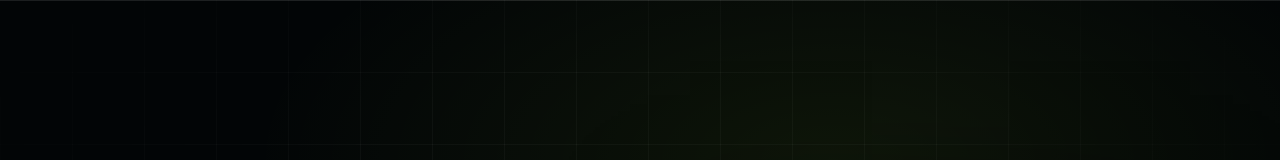
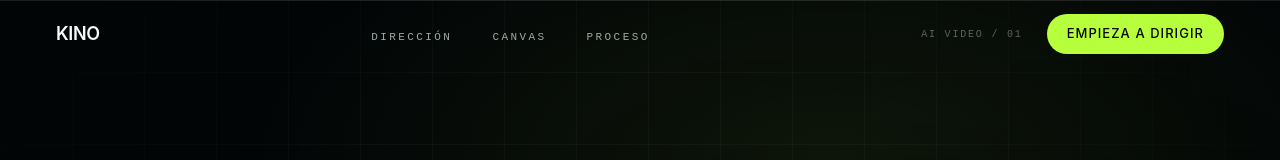
Before and after one commit to javieruncos/Kino-IA, a React (Vite) app: page / in a window 1280 px wide. Shown: the top 160 px of the page. Built offline with nearby package versions, Linux system fonts and the light colour scheme.

Commit message:
feat: agregar navbar cinematográfico a KINO

```diff
--- a/src/App.jsx
+++ b/src/App.jsx
@@ -1,4 +1,5 @@
 import Hero from "./components/sections/Hero.jsx";
+import Navbar from "./components/layout/Navbar.jsx";
 import ProductStatement from "./components/sections/ProductStatement.jsx";
 import AICanvas from "./components/sections/AICanvas.jsx";
 import FeatureStorytelling from "./components/sections/FeatureStorytelling.jsx";
@@ -7,6 +8,7 @@ import GenerationWorkflow from "./components/sections/GenerationWorkflow.jsx";
 function App() {
   return (
     <main className="min-h-screen bg-ink font-sans text-cream antialiased">
+      <Navbar />
       <Hero />
       <ProductStatement />
       <AICanvas />
--- /dev/null
+++ b/src/components/layout/Navbar.jsx
@@ -0,0 +1,136 @@
+import { useEffect, useState } from "react";
+import { motion, useReducedMotion } from "motion/react";
+
+const LINKS = [
+  { id: "direction", label: "DIRECCIÓN", href: "#direction" },
+  { id: "canvas", label: "CANVAS", href: "#canvas" },
+  { id: "process", label: "PROCESO", href: "#process" },
+];
+
+const CTA_LABEL = "EMPIEZA A DIRIGIR";
+const CTA_HREF = "#canvas";
+const META_LABEL = "AI VIDEO / 01";
+
+function useScrolled(threshold = 24) {
+  const [scrolled, setScrolled] = useState(false);
+
+  useEffect(() => {
+    const onScroll = () => {
+      setScrolled(window.scrollY > threshold);
+    };
+    onScroll();
+    window.addEventListener("scroll", onScroll, { passive: true });
+    return () => window.removeEventListener("scroll", onScroll);
+  }, [threshold]);
+
+  return scrolled;
+}
+
+export default function Navbar() {
+  const reduce = useReducedMotion();
+  const calm = Boolean(reduce);
+  const scrolled = useScrolled();
+  const [open, setOpen] = useState(false);
+
+  return (
+    <motion.header
+      initial={{ opacity: 0, y: calm ? 0 : -8 }}
+      animate={{ opacity: 1, y: 0 }}
+      transition={{ duration: calm ? 0 : 0.6, ease: "easeOut" }}
+      className={
+        scrolled || open
+          ? "fixed inset-x-0 top-0 z-50 border-b border-line bg-surface transition-colors duration-300"
+          : "fixed inset-x-0 top-0 z-50 border-b border-transparent bg-transparent transition-colors duration-300"
+      }
+    >
+      <div className="mx-auto flex h-[68px] w-full max-w-[1440px] items-center justify-between px-6 md:px-10 lg:px-14">
+        <span className="font-display text-lg font-semibold uppercase tracking-[-0.02em] text-cream">
+          KINO
+        </span>
+
+        <nav aria-label="Navegación principal" className="hidden lg:block">
+          <ul className="flex items-center gap-10">
+            {LINKS.map((link) => (
+              <li key={link.id}>
+                <a
+                  href={link.href}
+                  className="font-mono text-[11px] tracking-[0.22em] text-muted transition-colors hover:text-cream"
+                >
+                  {link.label}
+                </a>
+              </li>
+            ))}
+          </ul>
+        </nav>
+
+        <div className="hidden items-center gap-6 sm:flex">
+          <span
+            aria-hidden="true"
+            className="hidden font-mono text-[10px] tracking-[0.18em] text-white/35 lg:block"
+          >
+            {META_LABEL}
+          </span>
+          <a
+            href={CTA_HREF}
+            className="inline-flex items-center justify-center rounded-full bg-acid px-5 py-2.5 font-display text-[13px] font-medium uppercase tracking-[0.08em] text-ink transition-colors hover:bg-acid-hover"
+          >
+            {CTA_LABEL}
+          </a>
+        </div>
+
+        <button
+          type="button"
+          onClick={() => setOpen((value) => !value)}
+          aria-expanded={open}
+          aria-controls="kino-menu"
+          aria-label={open ? "Cerrar menú" : "Abrir menú"}
+          className="font-mono text-[11px] tracking-[0.22em] text-cream transition-colors hover:text-acid lg:hidden"
+        >
+          {open ? "CERRAR" : "MENÚ"}
+        </button>
+      </div>
+
+      {open ? (
+        <motion.div
+          initial={{ opacity: 0, y: calm ? 0 : -6 }}
+          animate={{ opacity: 1, y: 0 }}
+          transition={{ duration: calm ? 0 : 0.25, ease: "easeOut" }}
+          id="kino-menu"
+          className="border-t border-line bg-surface lg:hidden"
+        >
+          <nav
+            aria-label="Navegación principal móvil"
+            className="mx-auto w-full max-w-[1440px] px-6 py-8 md:px-10"
+          >
+            <ul className="flex flex-col gap-6">
+              {LINKS.map((link) => (
+                <li key={link.id}>
+                  <a
+                    href={link.href}
+                    onClick={() => setOpen(false)}
+                    className="font-display text-3xl font-medium uppercase leading-none tracking-[-0.01em] text-cream transition-colors hover:text-acid"
+                  >
+                    {link.label}
+                  </a>
+                </li>
+              ))}
+            </ul>
+            <p
+              aria-hidden="true"
+              className="mt-8 font-mono text-[10px] tracking-[0.18em] text-white/35"
+            >
+              {META_LABEL}
+            </p>
+            <a
+              href={CTA_HREF}
+              onClick={() => setOpen(false)}
+              className="mt-4 inline-flex w-full items-center justify-center rounded-full bg-acid px-5 py-3.5 font-display text-sm font-medium uppercase tracking-[0.08em] text-ink transition-colors hover:bg-acid-hover"
+            >
+              {CTA_LABEL}
+            </a>
+          </nav>
+        </motion.div>
+      ) : null}
+    </motion.header>
+  );
+}
--- a/src/components/sections/AICanvas.jsx
+++ b/src/components/sections/AICanvas.jsx
@@ -27,7 +27,7 @@ export default function AICanvas() {
     <section
       id="canvas"
       aria-labelledby="canvas-title"
-      className="relative overflow-hidden border-t border-line bg-ink text-cream"
+      className="relative scroll-mt-20 overflow-hidden border-t border-line bg-ink text-cream"
     >
       <div className="mx-auto max-w-[1440px] px-6 py-24 md:px-10 md:py-32 lg:px-14 lg:py-40">
         {/* Header editorial */}
--- a/src/components/sections/FeatureStorytelling.jsx
+++ b/src/components/sections/FeatureStorytelling.jsx
@@ -254,7 +254,7 @@ export default function FeatureStorytelling() {
     <section
       id="direction"
       aria-labelledby="direction-title"
-      className="relative overflow-hidden border-t border-line bg-ink text-cream"
+      className="relative scroll-mt-20 overflow-hidden border-t border-line bg-ink text-cream"
     >
       <div className="mx-auto max-w-[1440px] px-6 py-24 md:px-10 md:py-32 lg:px-14 lg:py-40">
         <div className="grid grid-cols-1 gap-8 lg:grid-cols-12">
--- a/src/components/sections/GenerationWorkflow.jsx
+++ b/src/components/sections/GenerationWorkflow.jsx
@@ -334,7 +334,7 @@ export default function GenerationWorkflow() {
     <section
       id="process"
       aria-labelledby="process-title"
-      className="relative overflow-clip border-t border-line bg-ink text-cream"
+      className="relative scroll-mt-20 overflow-clip border-t border-line bg-ink text-cream"
     >
       <div className="mx-auto max-w-[1440px] px-6 py-24 md:px-10 md:py-32 lg:px-14 lg:py-40">
         <motion.div
--- a/src/components/sections/Hero.jsx
+++ b/src/components/sections/Hero.jsx
@@ -24,7 +24,7 @@ export default function Hero() {
     <section
       id="hero"
       aria-labelledby="hero-title"
-      className="relative flex min-h-svh flex-col overflow-hidden bg-ink text-cream lg:h-svh"
+      className="relative flex min-h-svh scroll-mt-20 flex-col overflow-hidden bg-ink text-cream lg:h-svh"
     >
       {/* Capa 1 — Environment */}
       <div aria-hidden="true" className="pointer-events-none absolute inset-0">
--- a/src/components/sections/ProductStatement.jsx
+++ b/src/components/sections/ProductStatement.jsx
@@ -34,7 +34,7 @@ export default function ProductStatement() {
     <section
       id="philosophy"
       aria-labelledby="statement-title"
-      className="relative border-t border-line bg-ink text-cream"
+      className="relative scroll-mt-20 border-t border-line bg-ink text-cream"
     >
       <div className="mx-auto grid max-w-[1440px] grid-cols-1 gap-14 px-6 py-24 md:px-10 md:py-36 lg:grid-cols-12 lg:gap-8 lg:px-14 lg:py-44">
         {/* Statement */}
```
